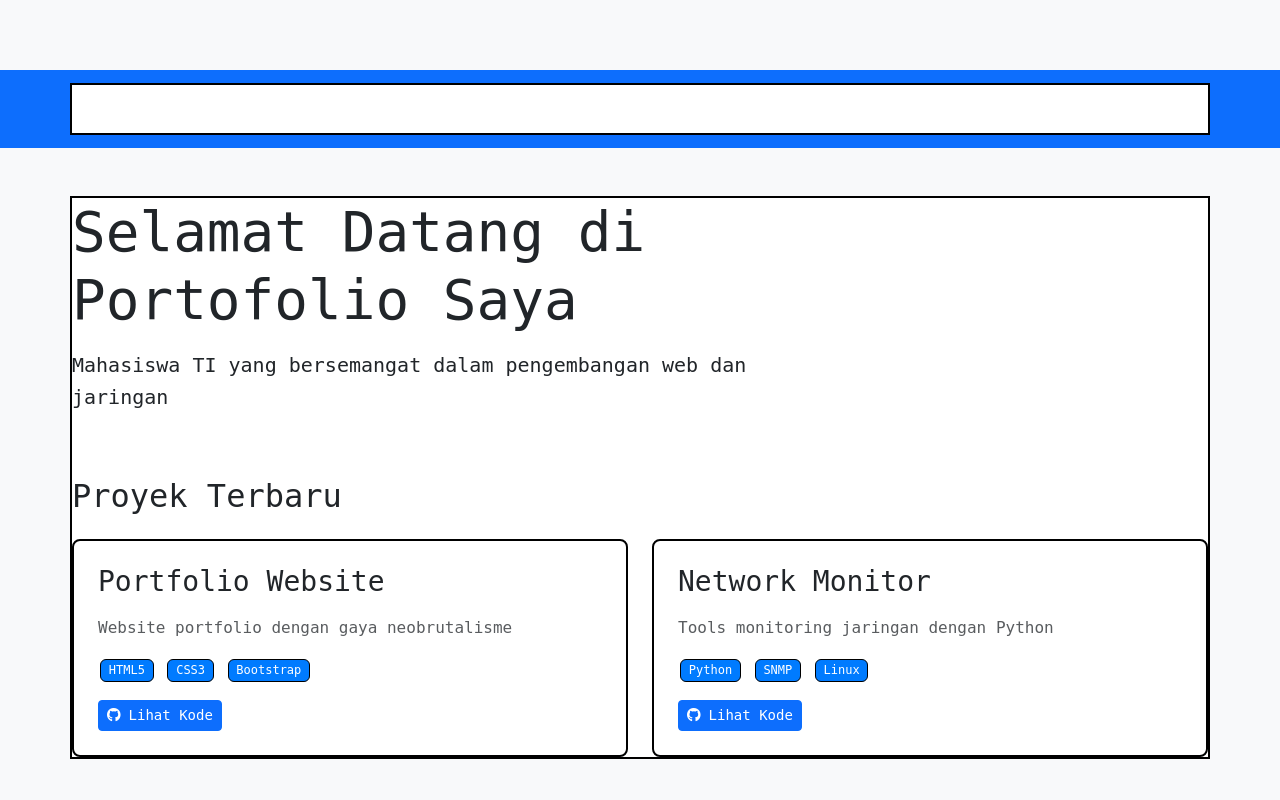
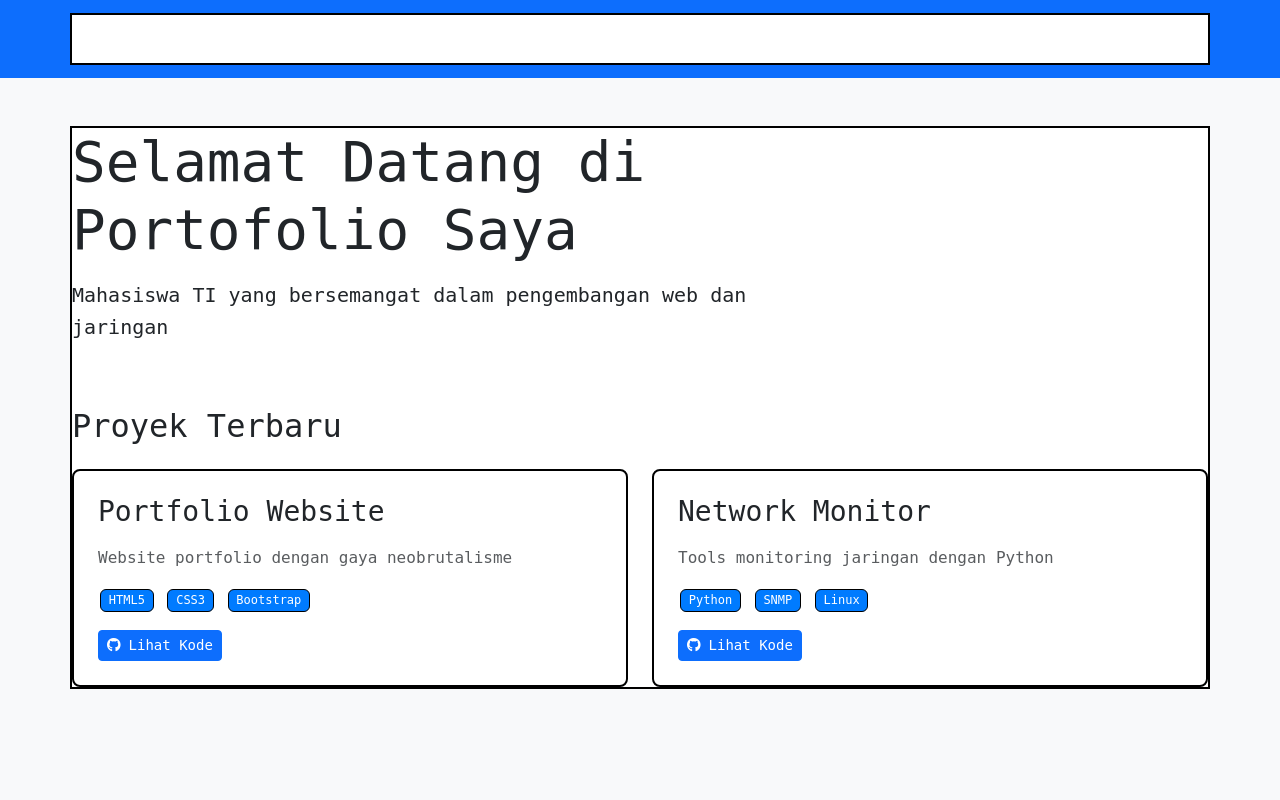
Before and after one commit to RvlDX/rvldx.github.io, a PHP site: page /index.html in a window 1280 px wide. Run offline with PHP 8.4, Linux system fonts and the light colour scheme.

Commit message:
Update style.css

```diff
--- a/style.css
+++ b/style.css
@@ -3,7 +3,6 @@ body {
     font-family: monospace;
     line-height: 1.6;
     background-color: #f8f9fa;
-    padding-top: 70px;
 }
 
 /* Navbar */
```
